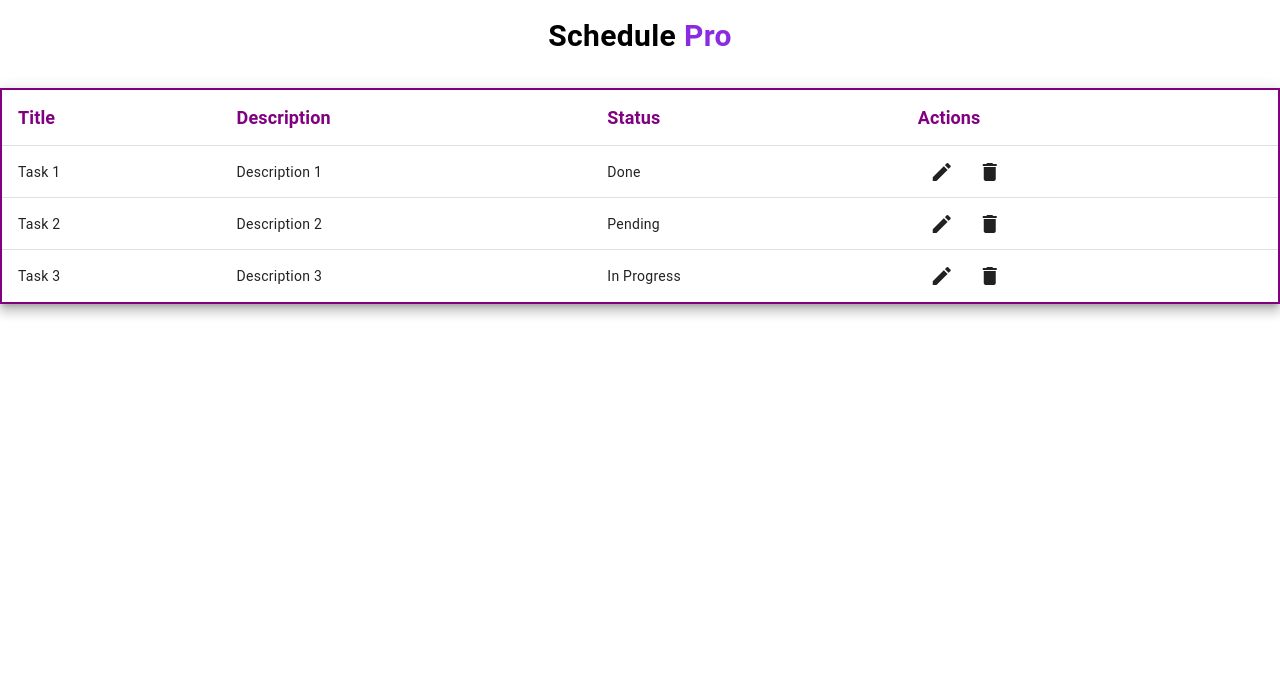
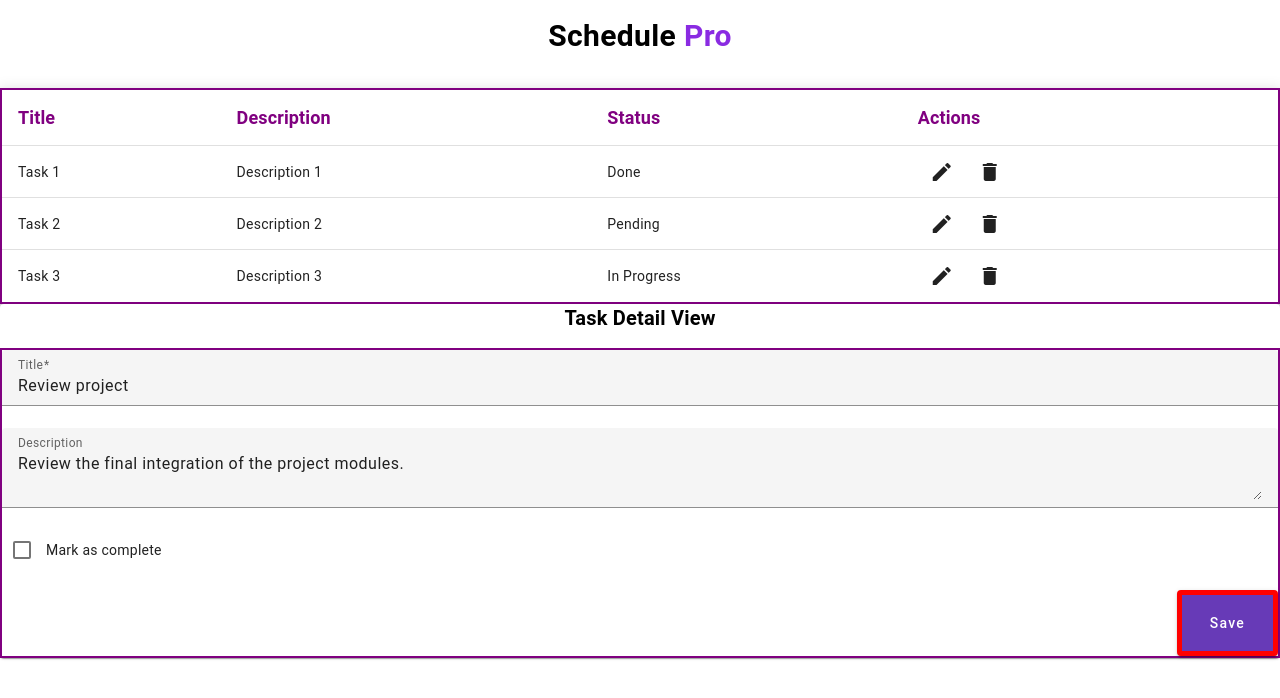
Before and after one commit to andrewindeche/Angular_Task_Mangement_App, an Angular app: page / in a window 1280 px wide. Shown: the top 698 px of the page. Built offline with nearby package versions, Linux system fonts and the light colour scheme.

Commit message:
update view style

```diff
--- a/src/app/app.component.html
+++ b/src/app/app.component.html
@@ -1,3 +1,4 @@
 <app-navbar></app-navbar>
 <router-outlet></router-outlet>
 <app-tasktable [dataSource]="tasks"></app-tasktable>
+<app-taskdetails></app-taskdetails>
--- a/src/app/app.component.ts
+++ b/src/app/app.component.ts
@@ -2,13 +2,14 @@ import { Component } from '@angular/core';
 import { RouterOutlet } from '@angular/router';
 import { NavbarComponent } from "./navbar/navbar.component";
 import { Task, TasktableComponent } from './tasktable/tasktable.component';
+import { TaskdetailsComponent } from './taskdetails/taskdetails.component';
 
 @Component({
     selector: 'app-root',
     standalone: true,
     templateUrl: './app.component.html',
     styleUrl: './app.component.css',
-    imports: [RouterOutlet, NavbarComponent, TasktableComponent]
+    imports: [RouterOutlet, NavbarComponent, TasktableComponent,TaskdetailsComponent ]
 })
 export class AppComponent {
   title = 'taskmgtapp';
--- /dev/null
+++ b/src/app/services/task-form.service.ts
@@ -0,0 +1,34 @@
+import { Injectable } from '@angular/core';
+import { FormBuilder, FormGroup, Validators } from '@angular/forms';
+
+@Injectable({
+  providedIn: 'root'
+})
+export class TaskFormService {
+
+  constructor(private fb: FormBuilder) { }
+  initForm(): FormGroup {
+    return this.fb.group({
+      title: ['', Validators.required],
+      description: [''],
+      isComplete: [false]
+    });
+  }
+
+  loadTask(form: FormGroup): void {
+    const taskData = {
+      title: 'Review project',
+      description: 'Review the final integration of the project modules.',
+      isComplete: false
+    };
+    form.setValue(taskData);
+  }
+
+  submitForm(form: FormGroup): void {
+    if (form.valid) {
+      console.log('Form Submission', form.value);
+    } else {
+      console.error('Form is not valid!');
+    }
+  }
+}
--- /dev/null
+++ b/src/app/taskdetails/taskdetails.component.css
@@ -0,0 +1,26 @@
+form{
+  border: 2px solid #800080;
+}
+mat-form-field {
+    width: 100%;
+  }
+.mat-mdc-button{
+  padding: 2em;
+  border: 5px solid red;
+  }
+.mat-mdc-button:hover{
+    background-color:blue;
+    border: 5px solid green;
+    font-weight: bolder;
+  }
+.actions {
+    margin-top: 20px;
+    display: flex;
+    justify-content: flex-end;
+  }
+
+.taskdetailheader{
+    font-size: 20px;
+    font-weight: bolder;
+    text-align: center;
+  }
--- /dev/null
+++ b/src/app/taskdetails/taskdetails.component.html
@@ -0,0 +1,20 @@
+<mat-card>
+    <h3 class="taskdetailheader">Task Detail View</h3>
+    <form [formGroup]="taskForm" (ngSubmit)="onSubmit()">
+      <mat-form-field appearance="fill">
+        <mat-label>Title</mat-label>
+        <input matInput formControlName="title">
+      </mat-form-field>
+
+      <mat-form-field appearance="fill">
+        <mat-label>Description</mat-label>
+        <textarea matInput formControlName="description"></textarea>
+      </mat-form-field>
+
+      <mat-checkbox formControlName="isComplete">Mark as complete</mat-checkbox>
+
+      <div class="actions">
+        <button mat-button mat-raised-button color="primary" type="submit">Save</button>
+      </div>
+    </form>
+  </mat-card>
--- /dev/null
+++ b/src/app/taskdetails/taskdetails.component.ts
@@ -0,0 +1,37 @@
+import { Component, OnInit } from '@angular/core';
+import { ReactiveFormsModule } from '@angular/forms';
+import { MatInputModule } from '@angular/material/input';
+import { MatButtonModule } from '@angular/material/button';
+import { MatSelectModule } from '@angular/material/select';
+import { MatRadioModule } from '@angular/material/radio';
+import { MatCardModule } from '@angular/material/card';
+import { FormGroup } from '@angular/forms';
+import { MatCheckboxModule } from '@angular/material/checkbox';
+import { TaskFormService } from '../services/task-form.service';
+
+@Component({
+  selector: 'app-taskdetails',
+  standalone: true,
+  imports: [ReactiveFormsModule,
+    MatInputModule,
+    MatButtonModule,
+    MatSelectModule,
+    MatRadioModule,
+    MatCardModule,
+    MatCheckboxModule
+  ],
+  templateUrl: './taskdetails.component.html',
+  styleUrl: './taskdetails.component.css'
+})
+export class TaskdetailsComponent implements OnInit {
+  taskForm!: FormGroup;
+
+  constructor(private taskFormService: TaskFormService) {}
+  ngOnInit(): void {
+    this.taskForm = this.taskFormService.initForm();
+    this.taskFormService.loadTask(this.taskForm);
+  }
+  onSubmit(): void {
+    this.taskFormService.submitForm(this.taskForm);
+  }
+}
--- a/src/app/tasktable/tasktable.component.css
+++ b/src/app/tasktable/tasktable.component.css
@@ -12,3 +12,8 @@ table {
     color: #800080;
     font-size: 18px;
   }
+
+  .mat-mdc-icon-button:hover{
+    background-color:#800080;
+    color:white;
+  }
--- a/src/app/tasktable/tasktable.component.html
+++ b/src/app/tasktable/tasktable.component.html
@@ -1,5 +1,4 @@
 <table mat-table [dataSource]="dataSource" class="mat-elevation-z8">
-  <!-- Column Definitions -->
   <ng-container matColumnDef="title">
     <th mat-header-cell *matHeaderCellDef> Title </th>
     <td mat-cell *matCellDef="let element"> {{ element.title }} </td>
@@ -26,8 +25,6 @@
       </button>
     </td>
   </ng-container>
-
-  <!-- Row Definitions -->
   <tr mat-header-row *matHeaderRowDef="displayedColumns"></tr>
   <tr mat-row *matRowDef="let row; columns: displayedColumns;"></tr>
 </table>
```
Also changed, not shown: 2 other files (tests, documents, lock files or other folders).
